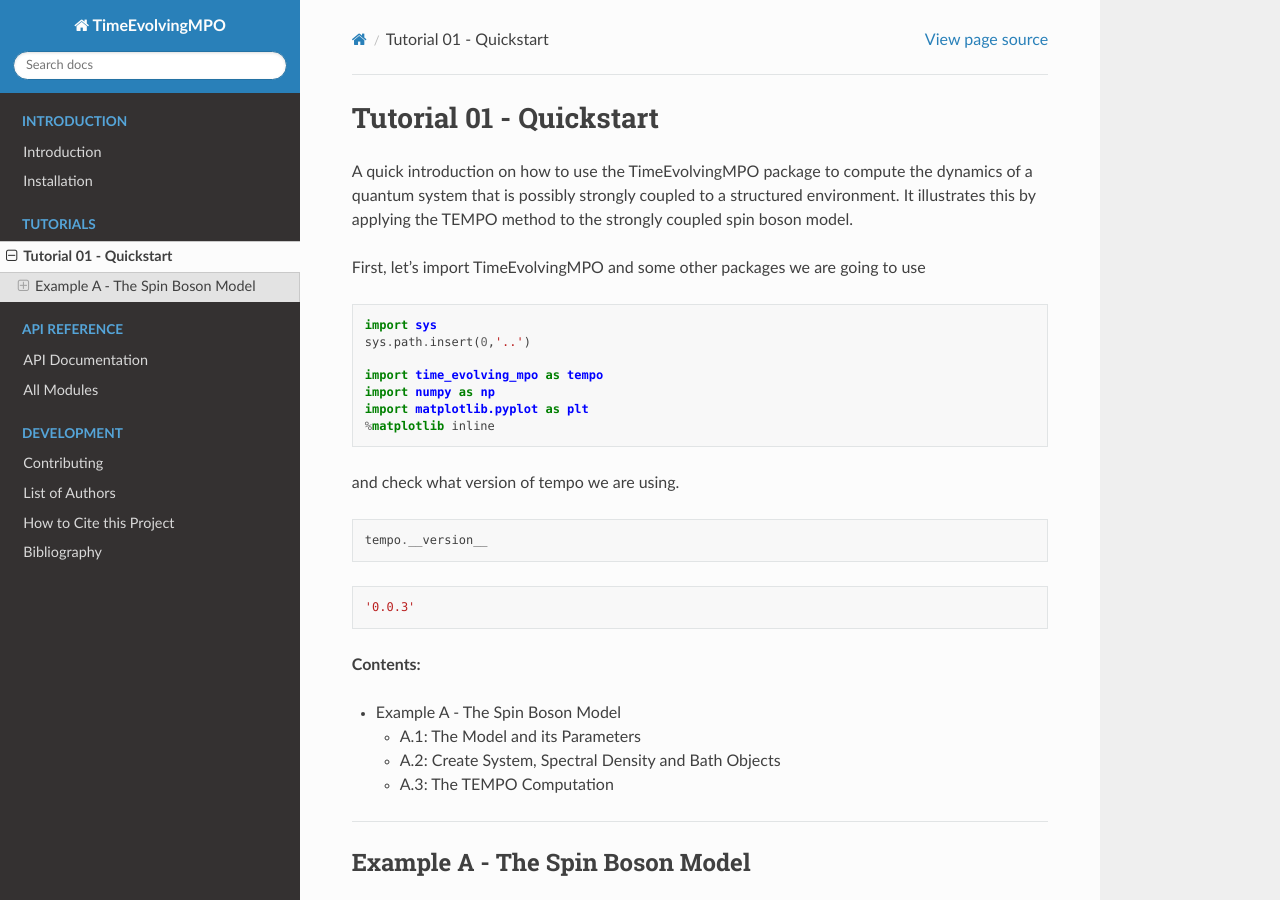
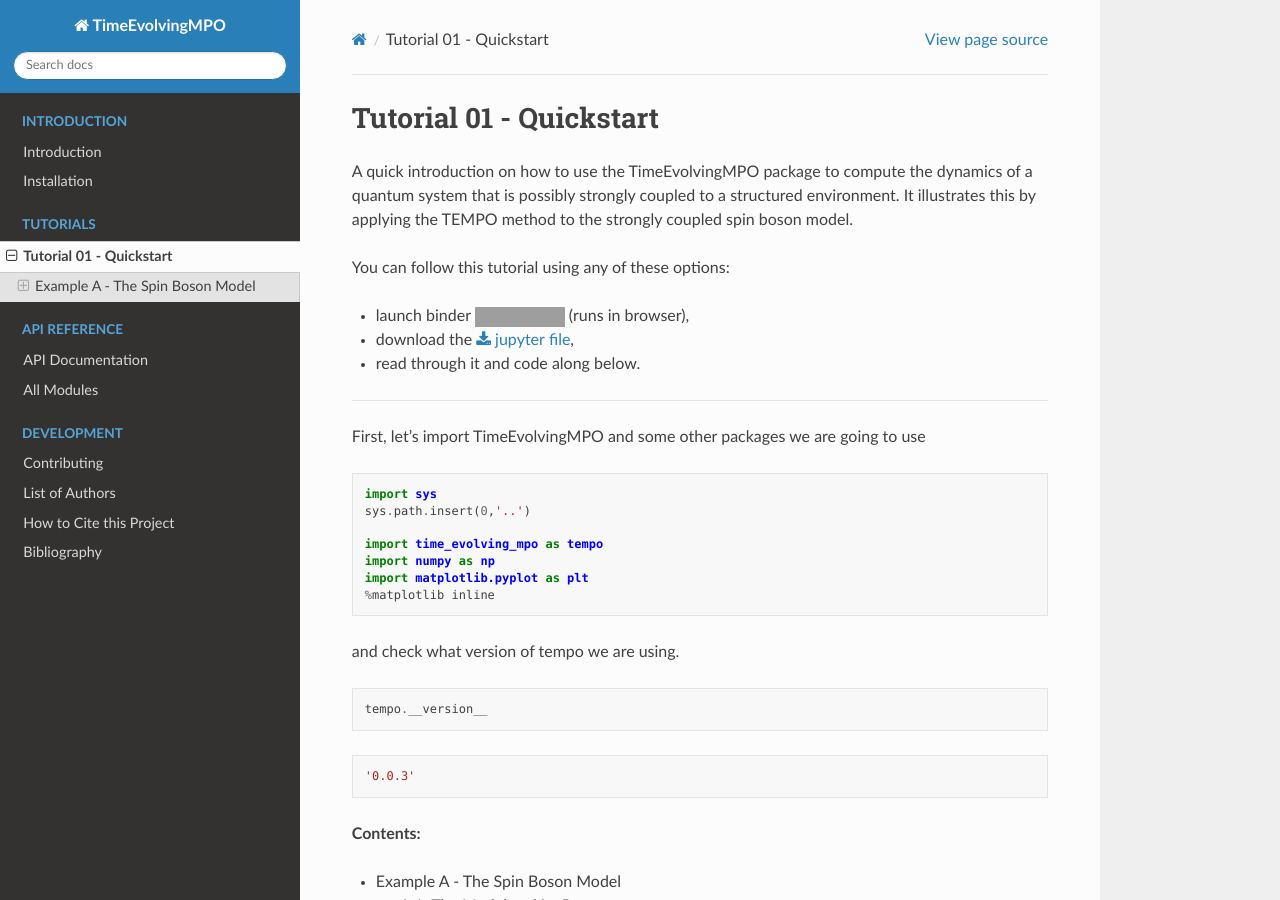
Before and after one commit to tempoCollaboration/OQuPy, a Sphinx documentation site: the page built from docs/pages/tutorial_01_quickstart/tutorial_01_quickstart.rst, in a window 1280 px wide and 900 px high. Built offline with Sphinx 7.4.7 and the Read the Docs theme 2.0.0, drawn with Linux system fonts in a browser that asks for light colours; grey boxes are pictures that could not be loaded.

Commit message:
Add links in tutorial 01

```diff
--- a/docs/pages/tutorial_01_quickstart/tutorial_01_quickstart.rst
+++ b/docs/pages/tutorial_01_quickstart/tutorial_01_quickstart.rst
@@ -6,10 +6,21 @@
 coupled to a structured environment. It illustrates this by applying the
 TEMPO method to the strongly coupled spin boson model.
 
+You can follow this tutorial using any of these options:
+
+.. |binder-tutorial| image:: https://mybinder.org/badge_logo.svg
+   :target: https://mybinder.org/v2/gh/tempoCollaboration/TimeEvolvingMPO/master?filepath=tutorial.ipynb
+
+- launch binder |binder-tutorial| (runs in browser),
+- download the :download:`jupyter file <https://raw.githubusercontent.com/tempoCollaboration/TimeEvolvingMPO/master/tutorial.ipynb>`,
+- read through it and code along below.
+
+-------------------------------------------------------------------------------
+
 First, let’s import TimeEvolvingMPO and some other packages we are going
 to use
 
-.. code:: ipython3
+.. code:: python3
 
     import sys
     sys.path.insert(0,'..')
@@ -21,7 +32,7 @@
 
 and check what version of tempo we are using.
 
-.. code:: ipython3
+.. code:: python3
 
     tempo.__version__
 
@@ -56,7 +67,7 @@
 step by step below, let’s have a brief look at the script that will do
 the job - just to have an idea where we are going:
 
-.. code:: ipython3
+.. code:: python3
 
     Omega = 1.0
     omega_cutoff = 5.0
@@ -139,7 +150,7 @@
 -  :math:`\omega_c = 5.0 \Omega`
 -  :math:`\alpha = 0.3`
 
-.. code:: ipython3
+.. code:: python3
 
     Omega_A = 1.0
     omega_cutoff_A = 5.0
@@ -152,7 +163,7 @@
 common operators you can, more conveniently, use the ``tempo.operators``
 module:
 
-.. code:: ipython3
+.. code:: python3
 
     tempo.operators.sigma("x")
 
@@ -166,7 +177,7 @@
 
 
 
-.. code:: ipython3
+.. code:: python3
 
     tempo.operators.spin_dm("up")
 
@@ -185,7 +196,7 @@
 
 .. math::  H_{S} = \frac{\Omega}{2} \hat{\sigma}_x \mathrm{,}
 
-.. code:: ipython3
+.. code:: python3
 
     system_A = tempo.System(0.5 * Omega_A * tempo.operators.sigma("x"))
 
@@ -201,7 +212,7 @@
 with :math:`\zeta=1` and :math:`X` of the type ``'exponential'`` we
 define the spectral density with:
 
-.. code:: ipython3
+.. code:: python3
 
     correlations_A = tempo.PowerLawSD(alpha=alpha_A,
                                       zeta=1,
@@ -215,7 +226,7 @@
 The bath couples with the operator :math:`\frac{1}{2}\hat{\sigma}_z` to
 the system.
 
-.. code:: ipython3
+.. code:: python3
 
     bath_A = tempo.Bath(0.5 * tempo.operators.sigma("z"), correlations_A)
 
@@ -226,7 +237,7 @@
 the dynamics of the spin starting in the up state, from time :math:`t=0`
 to :math:`t=15\,\Omega^{-1}`
 
-.. code:: ipython3
+.. code:: python3
 
     dynamics_A_1 = tempo.tempo_compute(system=system_A,
                                        bath=bath_A,
@@ -251,7 +262,7 @@
 
 and plot the result:
 
-.. code:: ipython3
+.. code:: python3
 
     t_A_1, z_A_1 = dynamics_A_1.expectations(0.5*tempo.operators.sigma("z"), real=True)
     plt.plot(t_A_1, z_A_1, label=r'$\alpha=0.3$')
@@ -310,7 +321,7 @@
 helper function ``tempo.helpers.plot_correlations_with_parameters()``
 whether it satisfies the above requirements:
 
-.. code:: ipython3
+.. code:: python3
 
     parameters = tempo.guess_tempo_parameters(system=system_A,
                                               bath=bath_A,
@@ -336,7 +347,7 @@
 
 
 
-.. code:: ipython3
+.. code:: python3
 
     tempo.helpers.plot_correlations_with_parameters(bath_A.correlations, parameters)
 
@@ -371,7 +382,7 @@
 We can choose a set of parameters by hand and bundle them into a
 ``TempoParameters`` object,
 
-.. code:: ipython3
+.. code:: python3
 
     tempo_parameters_A = tempo.TempoParameters(dt=0.1, dkmax=30, epsrel=10**(-5), name="my rough parameters")
     print(tempo_parameters_A)
@@ -390,7 +401,7 @@
 
 and check again with the helper function:
 
-.. code:: ipython3
+.. code:: python3
 
     tempo.helpers.plot_correlations_with_parameters(bath_A.correlations, tempo_parameters_A)
 
@@ -414,7 +425,7 @@
 without having to start over. For this we start with creating a
 ``Tempo`` object:
 
-.. code:: ipython3
+.. code:: python3
 
     tempo_A = tempo.Tempo(system=system_A,
                           bath=bath_A,
@@ -425,7 +436,7 @@
 We can start by computing the dynamics up to time
 :math:`5.0\,\Omega^{-1}`,
 
-.. code:: ipython3
+.. code:: python3
 
     tempo_A.compute(end_time=5.0)
 
@@ -438,7 +449,7 @@
 
 then get and plot the dynamics of expecatation values,
 
-.. code:: ipython3
+.. code:: python3
 
     dynamics_A_2 = tempo_A.get_dynamics()
     plt.plot(*dynamics_A_2.expectations(0.5*tempo.operators.sigma("z"),real=True), label=r'$\alpha=0.3$')
@@ -461,7 +472,7 @@
 
 then continue the computation to :math:`15.0\,\Omega^{-1}`,
 
-.. code:: ipython3
+.. code:: python3
 
     tempo_A.compute(end_time=15.0)
 
@@ -474,7 +485,7 @@
 
 and then again get and plot the dynamics of expecatation values.
 
-.. code:: ipython3
+.. code:: python3
 
     dynamics_A_2 = tempo_A.get_dynamics()
     plt.plot(*dynamics_A_2.expectations(0.5*tempo.operators.sigma("z"),real=True), label=r'$\alpha=0.3$')
```
